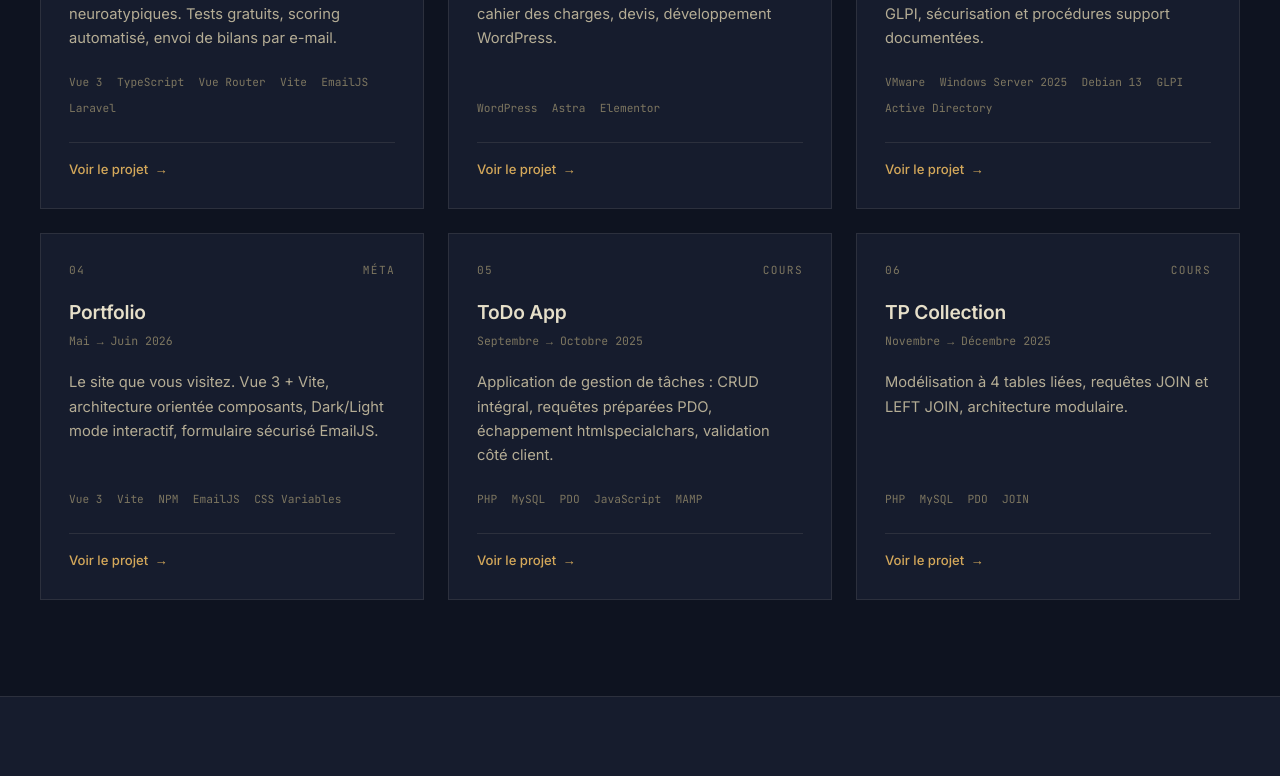
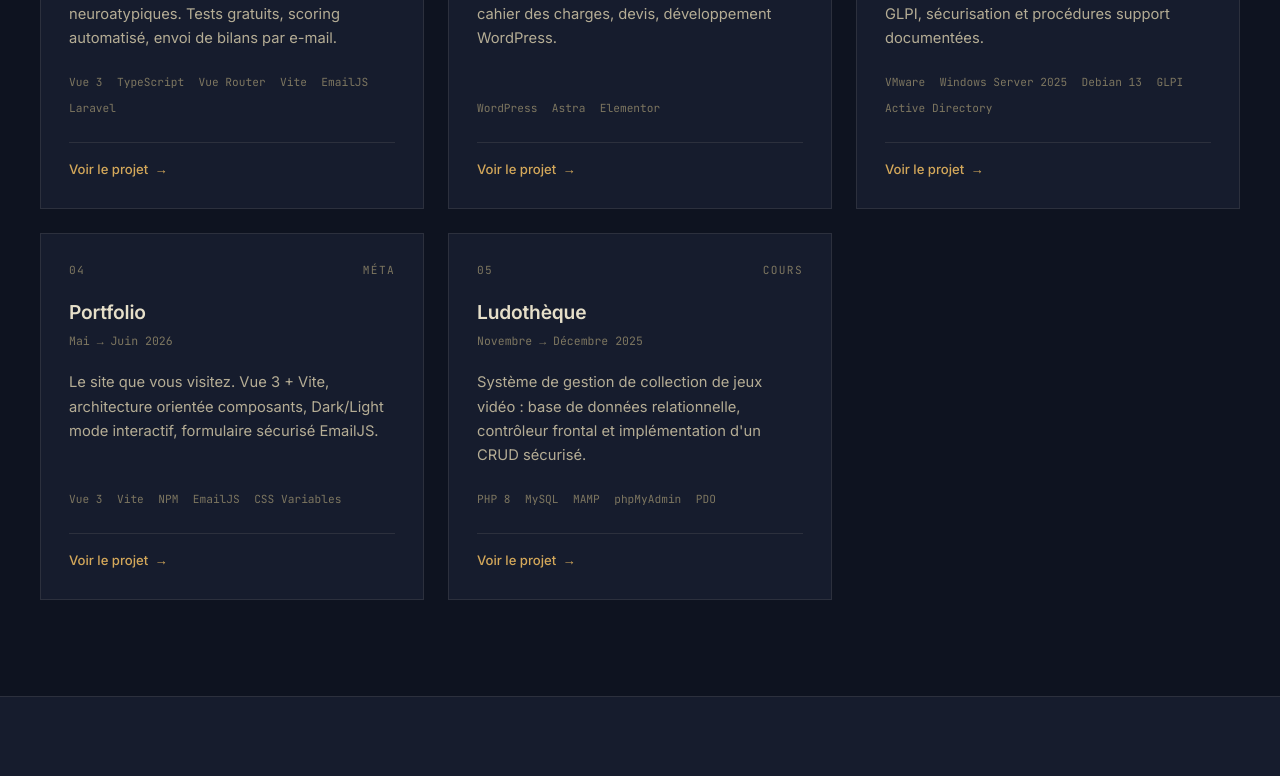
Before and after one commit to Amsha67/Portfolio, a Vue app: page /projets in a window 1280 px wide. Shown: the part 604-1380 px from the top of the page. Built offline with nearby package versions, Linux system fonts and the light colour scheme.

Commit message:
suppr projet todo

```diff
--- a/src/components/AboutSection.vue
+++ b/src/components/AboutSection.vue
@@ -24,7 +24,7 @@ const infos = [
         <div class="about-text">
           <p>
             Étudiant en première année de <strong>BTS SIO option SLAM</strong>
-            (Solutions Logicielles et Applications Métiers) à l'IFIDE Strasbourg.
+            (Solutions Logicielles et Applications Métiers) à IFIDE sup formation Eckbolsheim.
             Mon parcours combine une formation technique solide et une activité
             de freelance qui me permet d'appliquer mes compétences sur des
             projets clients réels.
@@ -32,7 +32,7 @@ const infos = [
           <p>
             Mes domaines couvrent le développement web full-stack
             (PHP/MySQL, Vue.js, Node.js), la gestion de projet (cahier des
-            charges, planning, livrables) et l'administration de bases de
+            charges, planning, livrables, documentation) et l'administration de bases de
             données. J'attache une importance particulière à la
             <strong>sécurité </strong> et à la qualité de la documentation.
           </p>
--- a/src/components/HomeHero.vue
+++ b/src/components/HomeHero.vue
@@ -2,7 +2,7 @@
 // Stats affichées sous la tagline
 const stats = [
   { value: '1',  label: 'année BTS SIO' },
-  { value: '6',  label: 'projets référencés' },
+  { value: '5',  label: 'projets référencés' },
   { value: '4+', label: 'technologies' },
 ]
 </script>
@@ -21,6 +21,7 @@ const stats = [
         <p class="hero-tagline">
           Étudiant en BTS SIO option SLAM, première année à Strasbourg.
           Développeur en formation, passionné par l'informatique et les nouvelles technologies.
+          En stage et à la recherche active d'une alternance pour la rentrée 2026.
         </p>
 
         <ul class="hero-stats">
--- a/src/data/projects.js
+++ b/src/data/projects.js
@@ -405,7 +405,7 @@ export function calculerScore(
         stack: ['Vue 3', 'Vite', 'NPM', 'EmailJS', 'CSS Variables'],
         slug: 'portfolio',
         featured: false,
-        liveUrl: 'https://portfolio-2026-hej3bzg9y-amsha67s-projects.vercel.app/',
+        liveUrl: 'https://portfolio-2026-ecru-three.vercel.app/',
         githubUrl: 'https://github.com/Amsha67/portfolio',
 
         sections: [
@@ -474,6 +474,7 @@ const toggleTheme = () => {
             {
                 title: 'Déploiement continu ',
                 content: "L'intégralité du code source est versionnée sur un dépôt distant GitHub. J'ai couplé ce dépôt à la plateforme d'hébergement Vercel. Cette intégration crée un pipeline de déploiement continu (CI/CD) : chaque nouvelle fonctionnalité poussée (push) sur la branche principale déclenche automatiquement une commande de build (`npm run build`) sur les serveurs de Vercel, mettant le site en production instantanément sans interruption de service.",
+
             },
         ],
 
@@ -483,89 +484,20 @@ const toggleTheme = () => {
         competences: ['E', 'F', 'H'],
     },
     // ============================================================
-    // 05 — TODO APP (Cours)
+    // 05 — GESTION DE COLLECTION (Cours)
     // ============================================================
     {
         num: '05',
         category: 'Cours',
-        title: 'ToDo App',
-        subtitle: 'Gestion de tâches PHP/MySQL',
-        date: 'Septembre → Octobre 2025',
-        duration: '6 semaines',
-        location: 'BTS SIO — TP',
-        role: 'Solo',
-        shortDescription: "Application de gestion de tâches : CRUD intégral, requêtes préparées PDO, échappement htmlspecialchars, validation côté client.",
-        longDescription: "Travaux pratiques de première année : développement d'une application complète de gestion de tâches en PHP/MySQL. CRUD intégral, sécurité (requêtes préparées PDO, échappement HTML), validation côté client en JavaScript, structure modulaire avec require pour les éléments mutualisés.",
-        stack: ['PHP', 'MySQL', 'PDO', 'JavaScript', 'MAMP'],
-        slug: 'todo-app',
-        featured: false,
-        liveUrl: null,
-        githubUrl: null,
-
-        sections: [
-            {
-                title: 'Objectifs pédagogiques',
-                content: "Maîtriser les fondamentaux PHP/MySQL : connexion via PDO, manipulation de données en CRUD, sécurisation contre les injections SQL et XSS, structure modulaire d'un projet web procédural.",
-                image: {
-                    src: '/todo-app/images/accueil.png',
-                    alt: "Page d'accueil ToDo App",
-                    caption: "Interface principale"
-                },
-            },
-            {
-                title: 'Sécurité : requêtes préparées',
-                content: "Utilisation systématique des requêtes préparées PDO pour se protéger des injections SQL. Échappement des sorties HTML avec htmlspecialchars pour éviter les attaques XSS.",
-                code: {
-                    title: 'Insertion sécurisée d\'une tâche',
-                    description: "Requête préparée avec paramètres nommés.",
-                    language: 'php',
-                    code: `<?php
-$sql = "INSERT INTO taches (titre, description, statut)
-        VALUES (:titre, :description, :statut)";
-$stmt = $pdo->prepare($sql);
-$stmt->execute([
-    ':titre' => $_POST['titre'],
-    ':description' => $_POST['description'],
-    ':statut' => 'en_cours'
-]);`
-                },
-            },
-            {
-                title: 'CRUD complet',
-                content: "Implémentation des quatre opérations classiques : création, lecture, mise à jour, suppression. Chaque action est sécurisée et gère les cas d'erreur (tâche introuvable, données invalides).",
-                image: {
-                    src: '/todo-app/images/edition.png',
-                    alt: "Édition d'une tâche",
-                    caption: "Formulaire d'édition"
-                },
-            },
-            {
-                title: 'Validation côté client',
-                content: "Validation JavaScript des formulaires avant envoi : champs obligatoires, longueurs minimum/maximum, formats. Cela évite des allers-retours inutiles au serveur tout en gardant la validation côté serveur comme rempart de sécurité.",
-            },
-        ],
-
-        documents: [],
-        images: [],
-        codeBlocks: [],
-        competences: ['C', 'F', 'G'],
-    },
-
-    // ============================================================
-    // 06 — TP COLLECTION (Cours)
-    // ============================================================
-    {
-        num: '06',
-        category: 'Cours',
-        title: 'TP Collection',
-        subtitle: 'SQL multi-tables avec JOIN',
+        title: 'Ludothèque',
+        subtitle: 'Architecture CRUD & Base Relationnelle',
         date: 'Novembre → Décembre 2025',
         duration: '4 semaines',
         location: 'BTS SIO — TP',
-        role: 'Solo',
-        shortDescription: "Modélisation à 4 tables liées, requêtes JOIN et LEFT JOIN, architecture modulaire.",
-        longDescription: "Travaux pratiques de gestion de collection personnelle (mangas, livres, DVDs) en PHP/MySQL avec 4 tables liées. Pratique des relations entre entités, des jointures SQL et de l'architecture modulaire d'un projet PHP procédural.",
-        stack: ['PHP', 'MySQL', 'PDO', 'JOIN'],
+        role: 'Développeur SQL/PHP',
+        shortDescription: "Système de gestion de collection de jeux vidéo : base de données relationnelle, contrôleur frontal et implémentation d'un CRUD sécurisé.",
+        longDescription: "Ce projet valide l'acquisition des fondamentaux du développement web dynamique en PHP et de la modélisation de données. J'ai conçu un gestionnaire de ludothèque reliant des Jeux, des Plateformes et des Développeurs. L'environnement a été configuré via MAMP, et la structure de la base a été pensée pour éviter toute redondance de données.",
+        stack: ['PHP 8', 'MySQL', 'MAMP', 'phpMyAdmin', 'PDO'],
         slug: 'tp-collection',
         featured: false,
         liveUrl: null,
@@ -573,46 +505,52 @@ $stmt->execute([
 
         sections: [
             {
-                title: 'Modélisation relationnelle',
-                content: "Conception d'un modèle de données à 4 tables liées avec clés étrangères : collections, items, catégories, tags. Mise en pratique des concepts de relations 1-N et N-N avec table de jointure.",
+                title: 'Environnement & Schéma Relationnel',
+                content: "J'ai utilisé MAMP pour le serveur local et phpMyAdmin pour concevoir la base de données. Le modèle repose sur trois tables principales interconnectées. L'utilisation de la vue Concepteur m'a permis de définir visuellement les clés étrangères (Foreign Keys) pour garantir l'intégrité référentielle entre les jeux, leurs développeurs et les plateformes.",
                 image: {
-                    src: '/tp-collection/images/mcd.png',
-                    alt: "MCD de la collection",
-                    caption: "Modèle conceptuel de données"
-                },
+                    src: '/images/collection-mcd.png',
+                    alt: "Vue Concepteur de phpMyAdmin",
+                    caption: "Relations entre les tables via les clés primaires et étrangères"
+                }
             },
             {
-                title: 'Jointures SQL',
-                content: "Utilisation des JOIN et LEFT JOIN pour récupérer des données réparties sur plusieurs tables. Gestion des cas où certaines relations sont optionnelles (LEFT JOIN) vs obligatoires (INNER JOIN).",
+                title: 'Architecture du Contrôleur',
+                content: "Le code est structuré autour d'un routeur simple (contrôleur frontal). Toutes les requêtes passent par l'index, qui utilise une instruction 'switch' pour analyser l'URL et rediriger l'utilisateur vers la bonne vue (Dashboard, Liste des jeux, Formulaires d'ajout) ou exécuter la bonne logique métier.",
+                image: {
+                    src: '/images/collection-dashboard.png',
+                    alt: "Tableau de bord de l'application",
+                    caption: "Interface utilisateur avec statistiques dynamiques"
+                }
+            },
+            {
+                title: 'Implémentation du CRUD et Jointures',
+                content: "L'application permet de Créer, Lire, Modifier et Supprimer (CRUD) des jeux. Pour afficher la liste complète d'un jeu avec le nom de sa console plutôt que son ID technique, j'ai utilisé des requêtes SQL avec des clauses JOIN (Jointures).",
                 code: {
-                    title: 'Requête JOIN multi-tables',
-                    description: "Récupération d'une collection avec ses items, leur catégorie et leurs tags.",
+                    title: 'Requête d\'affichage multi-tables (Read)',
+                    description: "Utilisation des jointures pour lier la table des jeux à celles des plateformes et développeurs.",
                     language: 'sql',
                     code: `SELECT
-    c.nom AS collection,
-    i.titre AS item,
-    cat.nom AS categorie,
-    GROUP_CONCAT(t.nom) AS tags
-FROM collections c
-INNER JOIN items i ON i.collection_id = c.id
-LEFT JOIN categories cat ON i.categorie_id = cat.id
-LEFT JOIN items_tags it ON it.item_id = i.id
-LEFT JOIN tags t ON it.tag_id = t.id
-WHERE c.id = :collection_id
-GROUP BY i.id;`
-                },
+    games.title,
+    games.release_year,
+    platforms.name AS platform_name,
+    developers.name AS developer_name
+FROM games
+INNER JOIN platforms ON games.platform_id = platforms.id
+INNER JOIN developers ON games.developer_id = developers.id
+ORDER BY games.title ASC;`
+                }
             },
             {
-                title: 'Architecture modulaire',
-                content: "Mise en place d'une structure de projet réutilisable : un fichier header et footer mutualisés via require, un fichier de connexion PDO centralisé, des fonctions utilitaires regroupées dans un fichier helpers.php.",
-            },
+                title: 'Sécurité : Protection PDO et XSS',
+                content: "La sécurité a été une priorité. Toutes les transactions insérant ou modifiant des données utilisent l'objet PDO et des requêtes préparées (pour contrer les injections SQL). De plus, l'affichage des données saisies par l'utilisateur est protégé contre les failles XSS (Cross-Site Scripting) grâce à la fonction PHP htmlspecialchars()."
+            }
         ],
 
         documents: [],
         images: [],
         codeBlocks: [],
-        competences: ['C', 'F'],
-    },
+        competences: ['C', 'F', 'G'],
+    }
 
 ]
 
```
